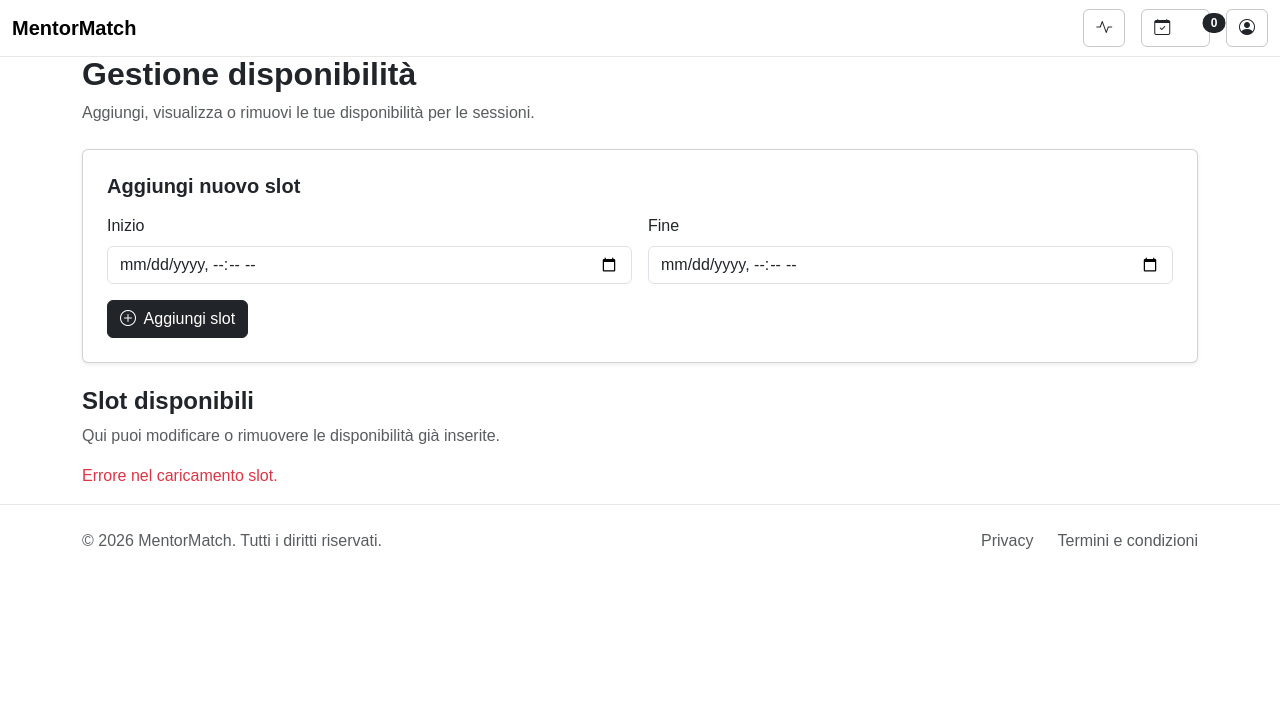
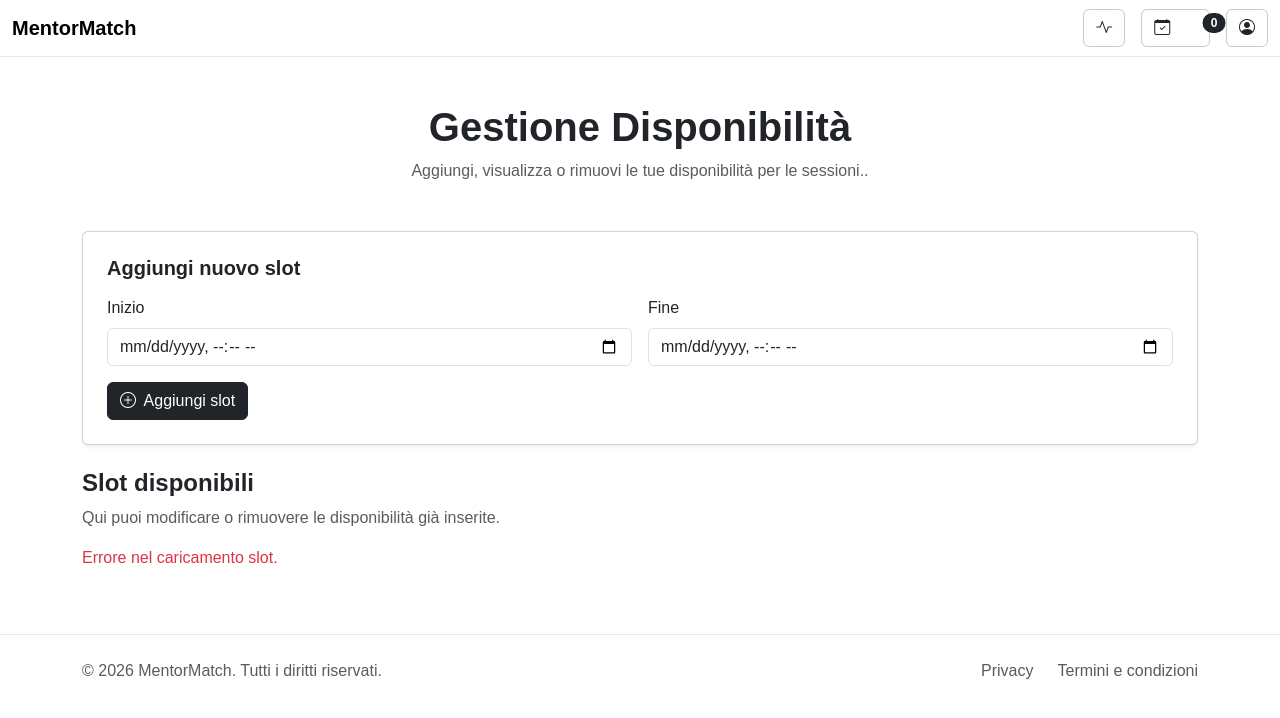
Before and after one commit to sbOogway/MentorMatch, a website: page frontend/mentor_availability.html in a window 1280 px wide. Drawn offline with nearby package versions, Linux system fonts and the light colour scheme; no server answers; a web font is replaced by a local one.

Commit message:
fix: center page title and improve layout consistency in mentor_availability.html

```diff
--- a/frontend/mentor_availability.html
+++ b/frontend/mentor_availability.html
@@ -191,12 +191,12 @@ function formatDate(iso) {
 <body style = "padding-top: 55px";>
 <!--Header - definito in common/header/header.html -->
 <div id ="header-placeholder"></div>
-<div class="container fluid ">
+<div class="container py-5">
 
     <!-- Titolo pagina -->
-    <div class="mb-4">
-        <h2 class="fw-bold">Gestione disponibilità</h2>
-        <p class="text-muted">Aggiungi, visualizza o rimuovi le tue disponibilità per le sessioni.</p>
+     <div class="mb-5 text-center">
+        <h1 class="fw-bold">Gestione Disponibilità</h1>
+        <p class="text-muted">Aggiungi, visualizza o rimuovi le tue disponibilità per le sessioni..</p>
     </div>
 
     <!-- Form: Aggiungi nuovo slot -->
```
